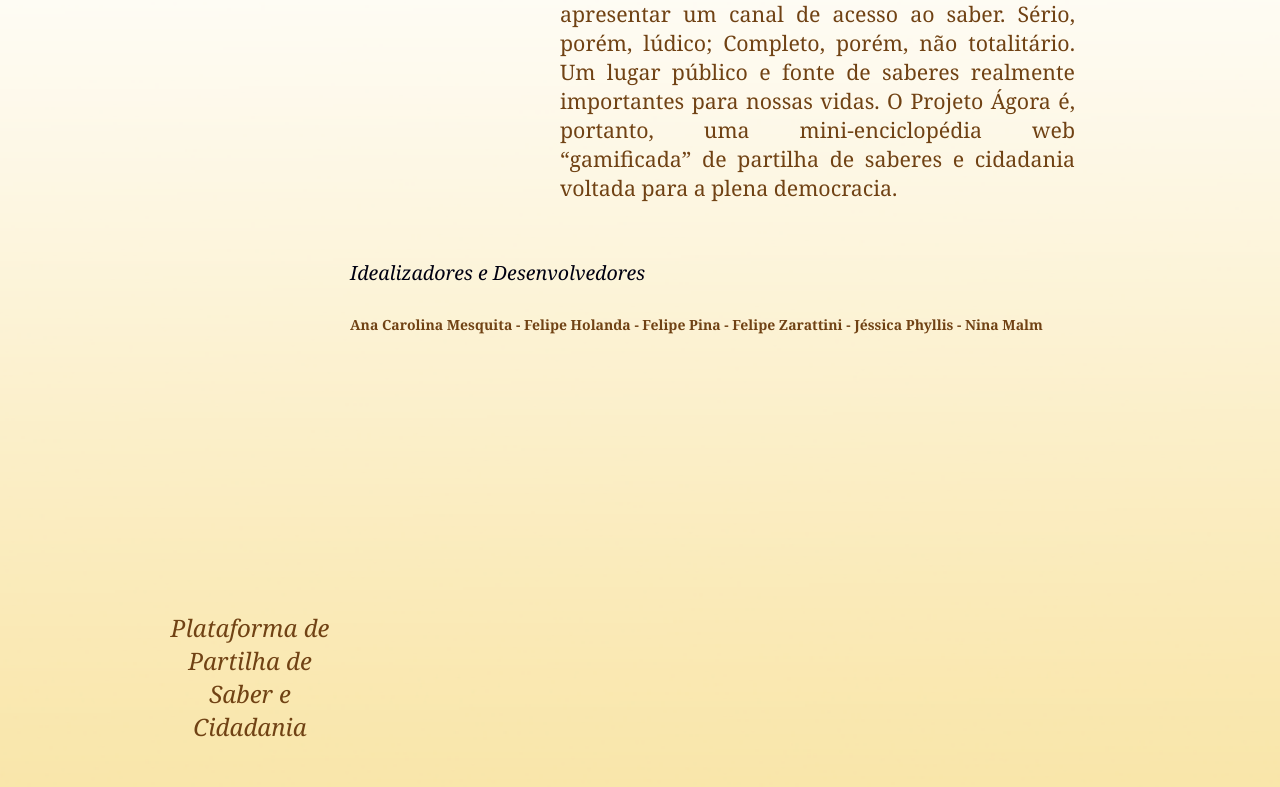
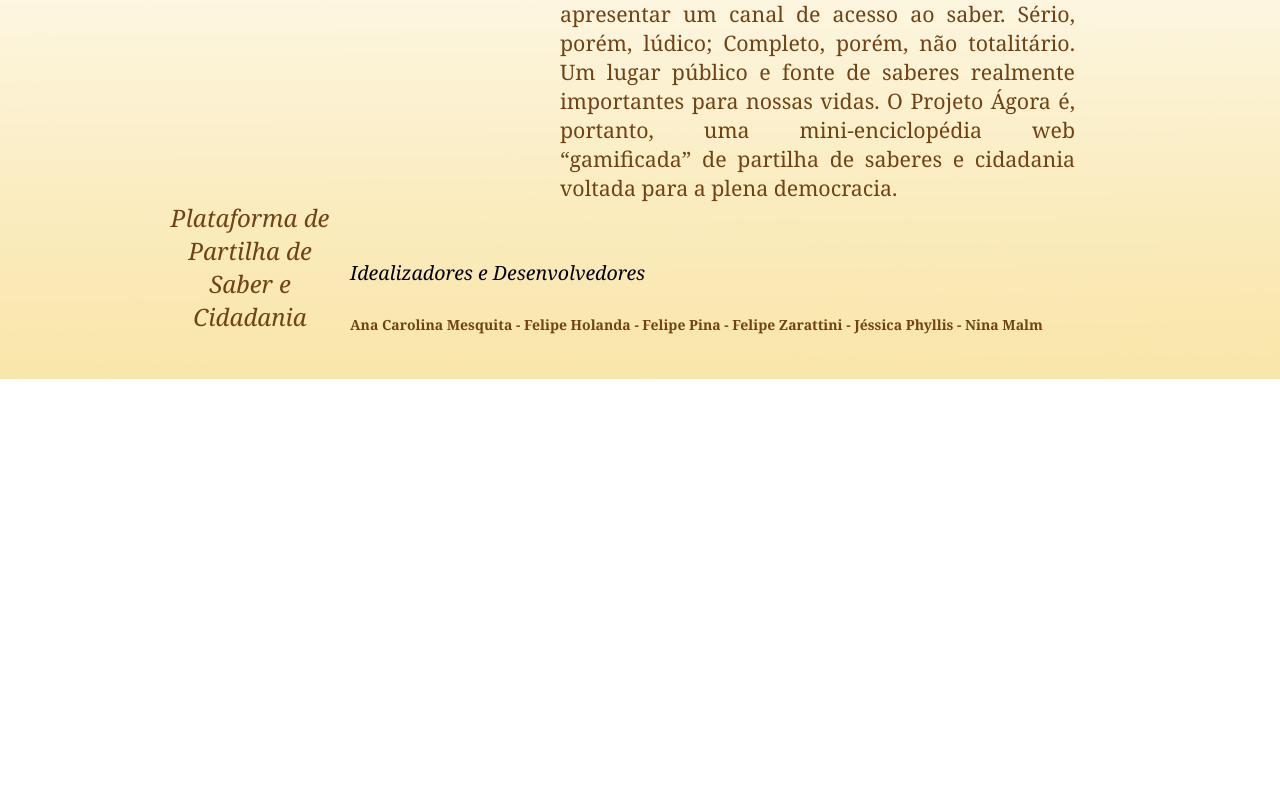
Before and after one commit to fhb93/Projeto-Agora, a PHP site: page / in a window 1280 px wide. Shown: the part 419-1206 px from the top of the page. After the commit the page ends 798 px from the top, so only its background shows below. Run offline with PHP 8.4, Linux system fonts and the light colour scheme.

Commit message:
summary modificado

```diff
--- a/style.css
+++ b/style.css
@@ -105,7 +105,7 @@ header {
 
 .summary {
 	clear: both;
-	margin: 800px 20px 20px 60px;
+	margin: 390px 20px 20px 60px;
 	width: 160px;
 	float: left;
 	}
```
